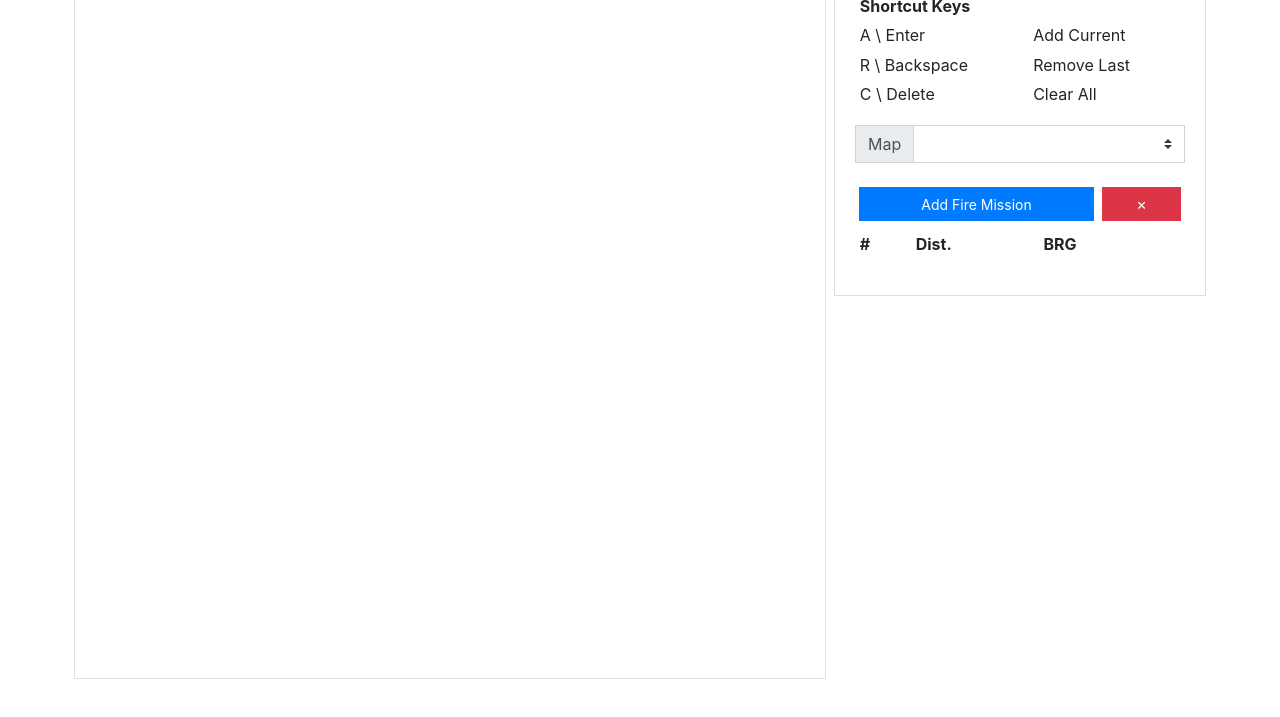
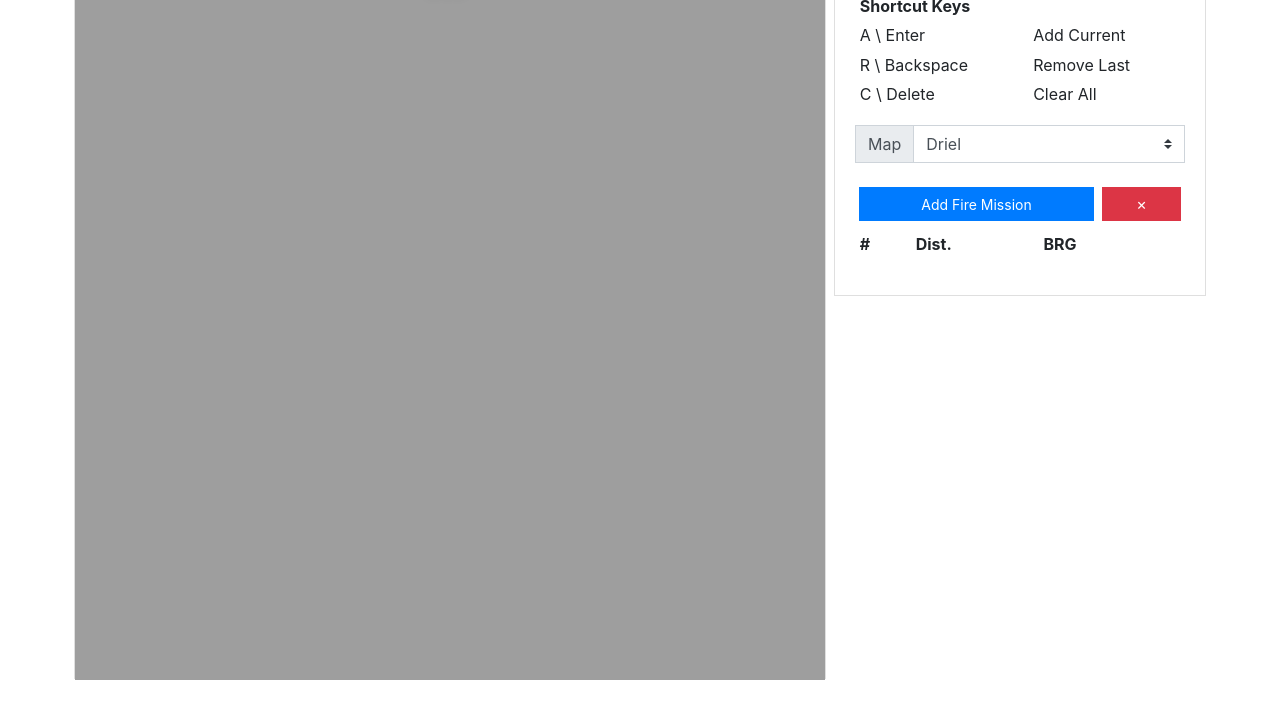
Before and after one commit to daverickdunn/FireMission.js, a website: page src/index.html in a window 1280 px wide. Shown: the part 83-800 px from the top of the page. Drawn offline with nearby package versions, Linux system fonts and the light colour scheme; files that its build step writes are made by us from their sources; files whose address does not match are found by name.

Commit message:
PS images hosted in Imgur

```diff
--- a/src/index.html
+++ b/src/index.html
@@ -66,9 +66,7 @@
                                     <th scope="col"></th>
                                 </tr>
                             </thead>
-                            <tbody>
-
-                            </tbody>
+                            <tbody> </tbody>
                         </table>
 
                     </div>
@@ -85,11 +83,26 @@
 
 <script>
 
-let fmConfig = {
-    images : []
-}
+let fmConfig_PostScriptum = {
+    images : [
+        {
+            src : 'https://i.imgur.com/FViXJf9.jpg',
+            title : 'Driel',
+            scale : { x : 4900, y : 4910 }
+        },
+        {
+            src : 'https://i.imgur.com/Q55vwgJ.jpg',
+            title : 'Heelsum',
+            scale : { x : 4900, y : 4910 }
+        },
+        {
+            src : 'https://imgur.com/ZZGT2wF.jpg',
+            title : 'Oosterbeek',
+            scale : { x : 4900, y : 4910 }
+        }
+    ]}
 
-FireMissionJS(fmConfig)
+FireMissionJS(fmConfig_PostScriptum)
 
 </script>
 
```
Also changed, not shown: dist/index.html.
